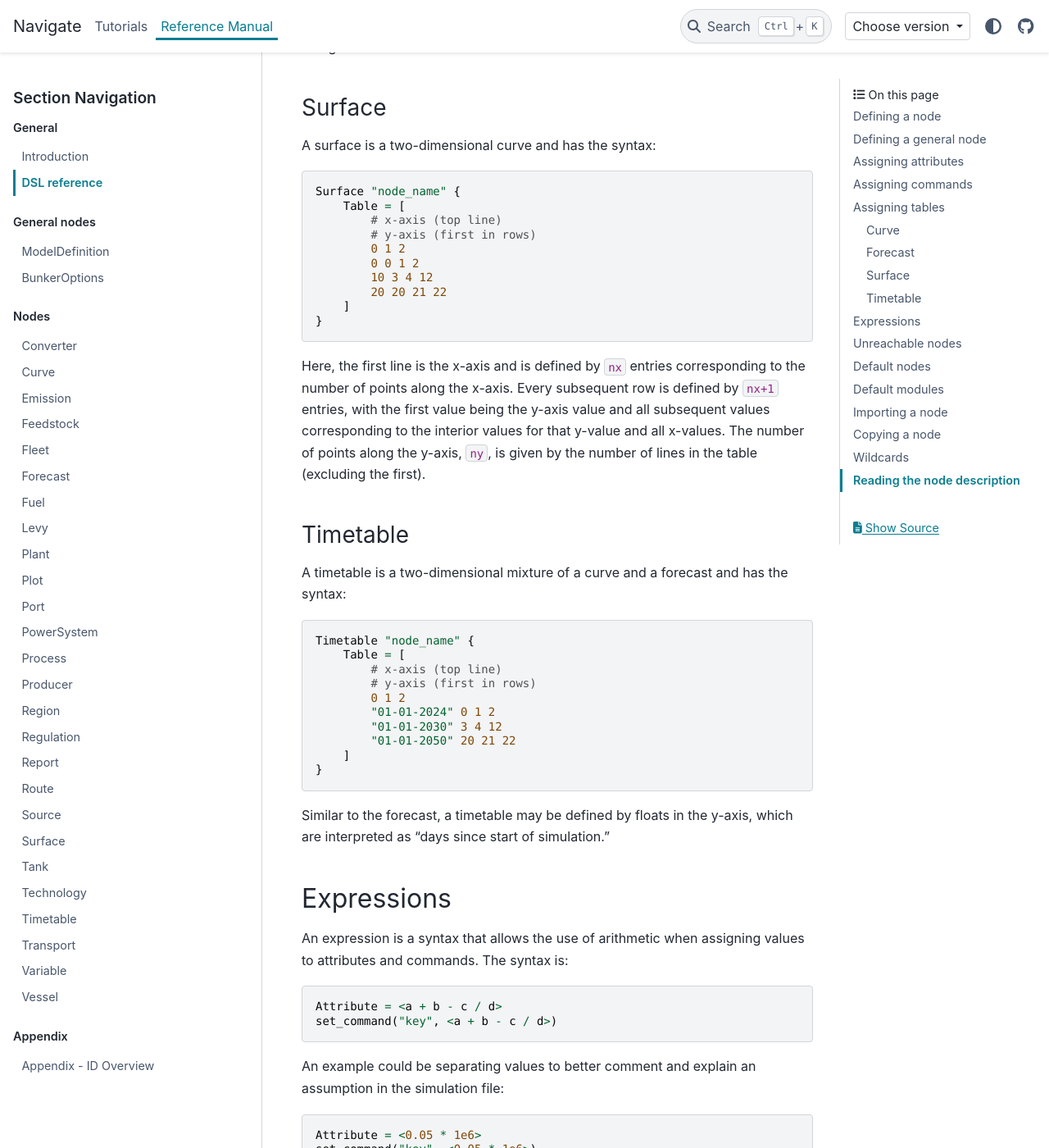
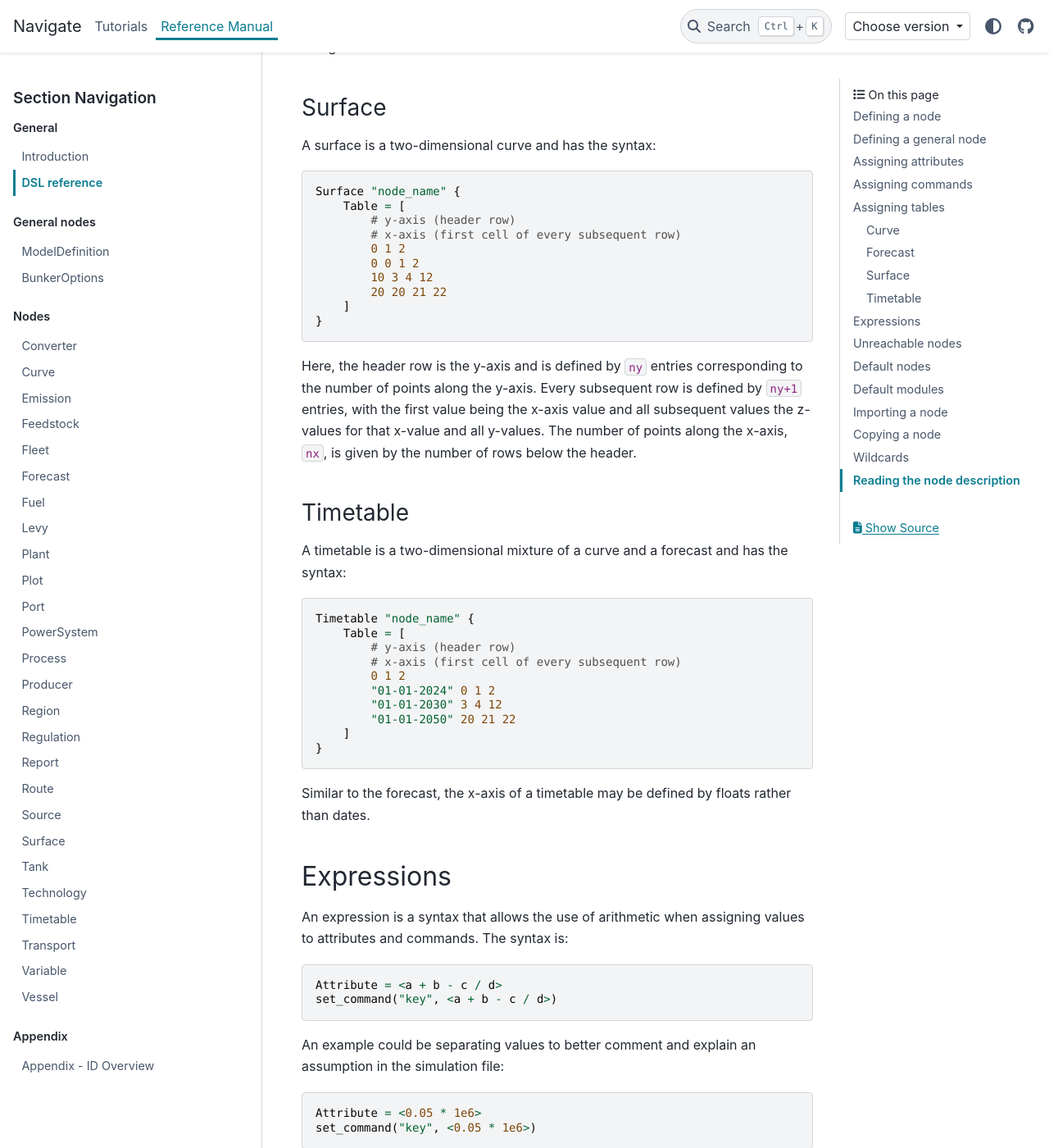
Before and after one commit to zerocarbonshipping/navigate-zcs, a Sphinx documentation site: the page built from docs/reference_manual/dsl_reference.md, in a window 1280 px wide and 1400 px high, scrolled down 4459 px. Shown: the whole window at 82% size. Built offline with Sphinx 7.4.7 and the PyData theme 0.15.4, drawn with Linux system fonts in a browser that asks for light colours; some of the changed text lies outside the part shown.

Commit message:
Correct the reference manual where it contradicts the code
The DSL reference had the axes of a 2D table the wrong way round. The
header row carries the y-axis and the first cell of every data row the
x-axis, which is how the table builders read a deck table and the order
`Surface.get(x, y)` takes, so a Surface or Timetable written from the
manual came out transposed. The note on a timetable's float axis followed
the same swap, pointing at the header row rather than the date column.

A wildcard in an enum-typed command argument expands over every member of
the enum class registered for that argument, not over the members the
command accepts.

`ConditionDistribution` required its list to sum to 1 exactly, where the
setter rescales any positive total proportionally, and neither its entry
nor `InitialSplit`'s named the 1% deviation above which the rescale is
logged or the zero total the setter accepts unchanged.

Co-Authored-By: Claude Opus 5 (1M context) <noreply@anthropic.com>

````diff
--- a/docs/reference_manual/dsl_reference.md
+++ b/docs/reference_manual/dsl_reference.md
@@ -170,8 +170,8 @@ A surface is a two-dimensional curve and has the syntax:
 ```python
 Surface "node_name" {
     Table = [
-        # x-axis (top line)
-        # y-axis (first in rows)
+        # y-axis (header row)
+        # x-axis (first cell of every subsequent row)
         0 1 2
         0 0 1 2
         10 3 4 12
@@ -180,7 +180,7 @@ Surface "node_name" {
 }
 ```
 
-Here, the first line is the x-axis and is defined by `nx` entries corresponding to the number of points along the x-axis. Every subsequent row is defined by `nx+1` entries, with the first value being the y-axis value and all subsequent values corresponding to the interior values for that y-value and all x-values. The number of points along the y-axis, `ny`, is given by the number of lines in the table (excluding the first).
+Here, the header row is the y-axis and is defined by `ny` entries corresponding to the number of points along the y-axis. Every subsequent row is defined by `ny+1` entries, with the first value being the x-axis value and all subsequent values the z-values for that x-value and all y-values. The number of points along the x-axis, `nx`, is given by the number of rows below the header.
 
 ### Timetable
 
@@ -189,8 +189,8 @@ A timetable is a two-dimensional mixture of a curve and a forecast and has the s
 ```python
 Timetable "node_name" {
     Table = [
-        # x-axis (top line)
-        # y-axis (first in rows)
+        # y-axis (header row)
+        # x-axis (first cell of every subsequent row)
         0 1 2
         "01-01-2024" 0 1 2
         "01-01-2030" 3 4 12
@@ -199,7 +199,7 @@ Timetable "node_name" {
 }
 ```
 
-Similar to the forecast, a timetable may be defined by floats in the y-axis, which are interpreted as "days since start of simulation."
+Similar to the forecast, the x-axis of a timetable may be defined by floats rather than dates.
 
 ## Expressions
 
@@ -291,7 +291,7 @@ Navigate accepts glob-style wildcards in node names and identifiers, letting a s
 
 A pattern may be the bare wildcard `"*"` (matches every value) or a partial pattern that combines wildcards with literal characters, e.g. `"bio_*"`, `"port_?"`, or `"*_2030"`. Wildcards are written inside the quoted node name; for enum identifiers in commands they are written inline without quotes (e.g. `M*`).
 
-Wildcards are resolved at the point of use against the set of registered nodes, the relevant enum members, the existing keys of a target dictionary, or the file names in the default-node folders — depending on the construct. The expanded pattern must match at least one value; otherwise an error is raised.
+Wildcards are resolved at the point of use against the set of registered nodes, every member of the enum an argument is typed against, the existing keys of a target dictionary, or the file names in the default-node folders — depending on the construct. The expanded pattern must match at least one value; otherwise an error is raised.
 
 The following constructs accept wildcards:
 
@@ -299,7 +299,7 @@ The following constructs accept wildcards:
 
 * **Commands with string arguments.** Wildcards in a command's string key(s) expand against the existing entries of the dictionary the command writes to. For example, `set_initial_technology_share("*", "hull_painting", Curve("..."))` applies the assignment to every existing vessel key, and `set_fuel_conversion_cost("*ice_oil*", "*ice_methanol*", 13.4e6)` matches every from/to vessel pair whose names contain the substrings.
 
-* **Commands with enum arguments.** Wildcards in an enum-typed argument (written inline, without quotes) expand against the enum's member names. For example, `set_slip_fraction(M*, 0.03)` applies the assignment to both the `METHANE` and `METHANOL` members of `FuelTypeID`.
+* **Commands with enum arguments.** Wildcards in an enum-typed argument (written inline, without quotes) expand against the member names of the whole enum class the argument is typed against. For example, `set_slip_fraction(M*, 0.03)` applies the assignment to both the `METHANE` and `METHANOL` members of `FuelTypeID`.
 
 * **Import statements.** Wildcards in an `Import` directive match the file names of `.inc` files in the user and installation default folders. For example, `Import Converter "electrical_ice_methane_*"` imports every default Converter whose file name begins with `electrical_ice_methane_`.
 
````
Also changed, not shown: CHANGELOG.md (+13 -0 lines), docs/reference_manual/fleet.md (+1 -1 lines), docs/reference_manual/route.md (+1 -1 lines).
